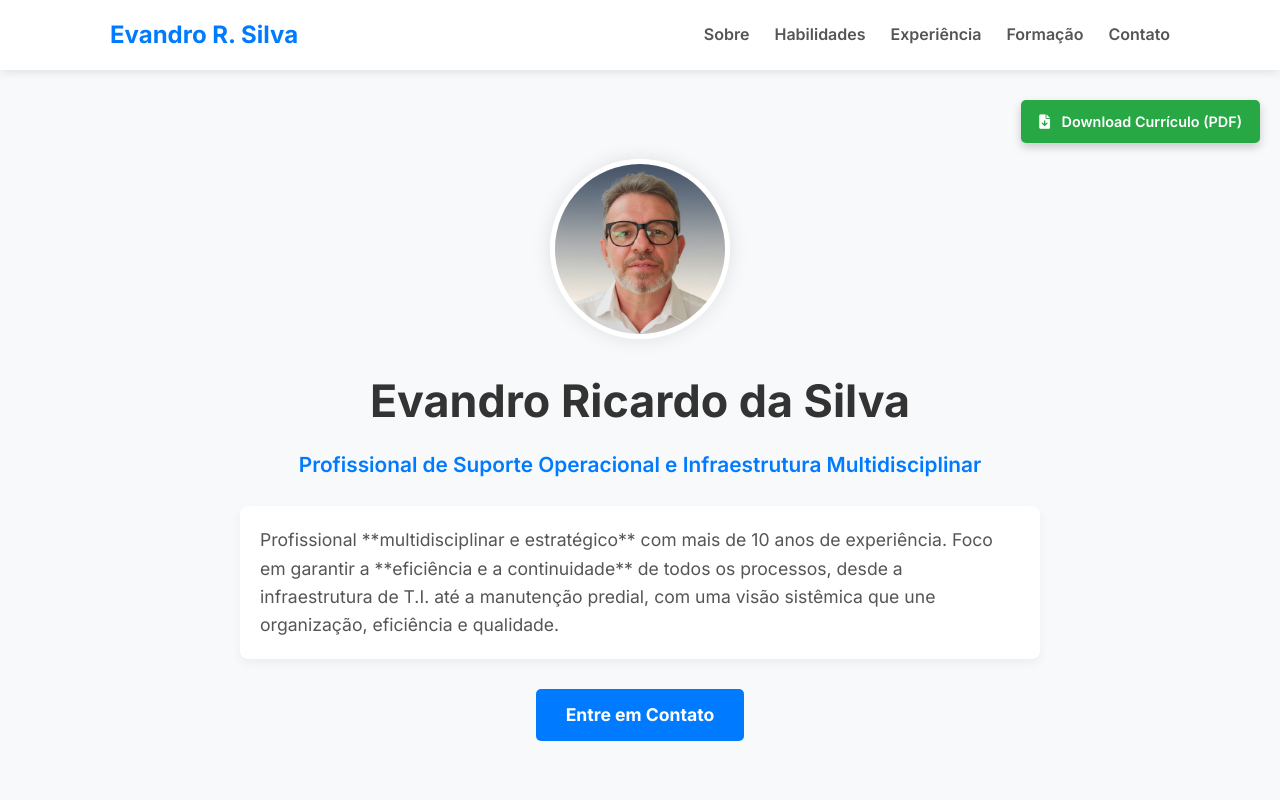
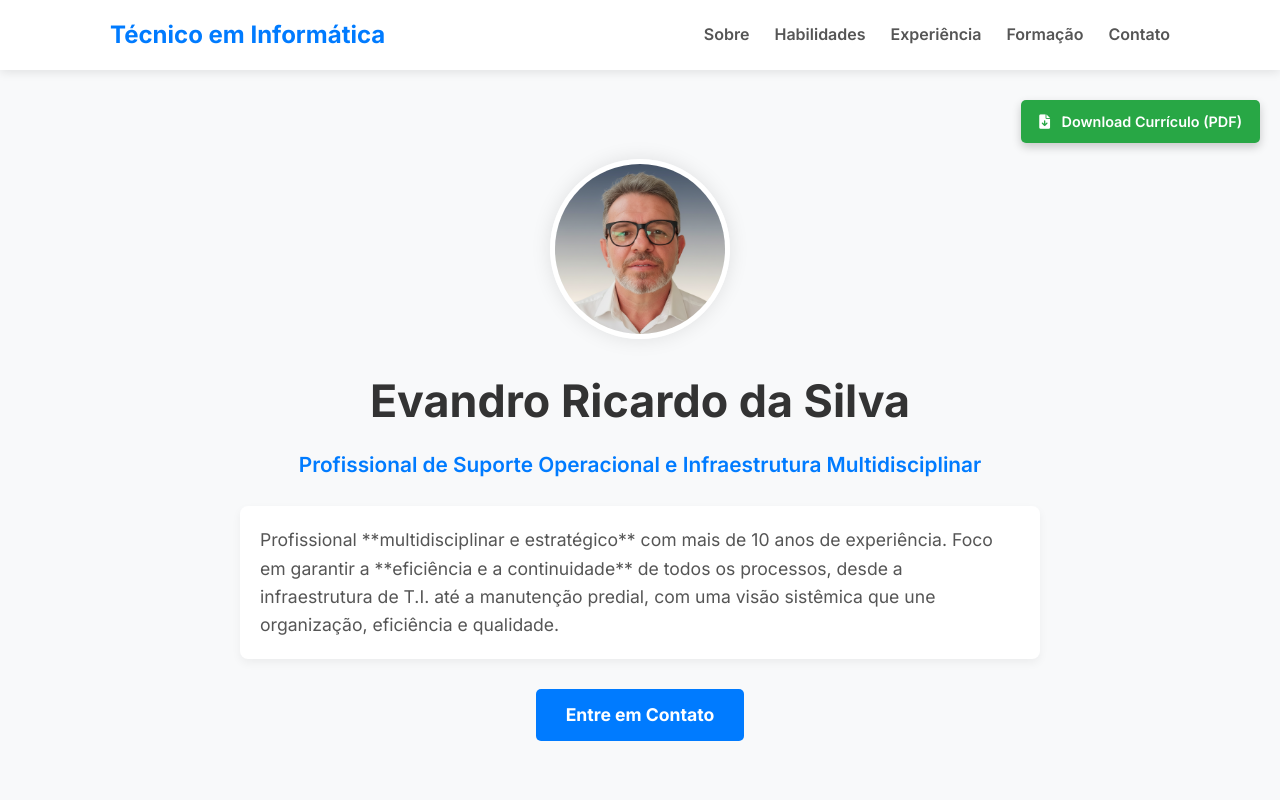
Before and after one commit to ers13/portfolio-evandro-ricardo, a plain HTML site: page index.html in a window 1280 px wide. Shown: the top 800 px of the page. Drawn offline with Linux system fonts and the light colour scheme.

Commit message:
Update index.html

```diff
--- a/index.html
+++ b/index.html
@@ -22,7 +22,7 @@
 
     <header class="navbar">
         <div class="container">
-            <a href="#sobre" class="nav-brand">Evandro R. Silva</a>
+            <a href="#sobre" class="nav-brand">Técnico em Informática</a>
             <nav class="nav-menu">
                 <a href="#sobre">Sobre</a>
                 <a href="#habilidades">Habilidades</a>
```
